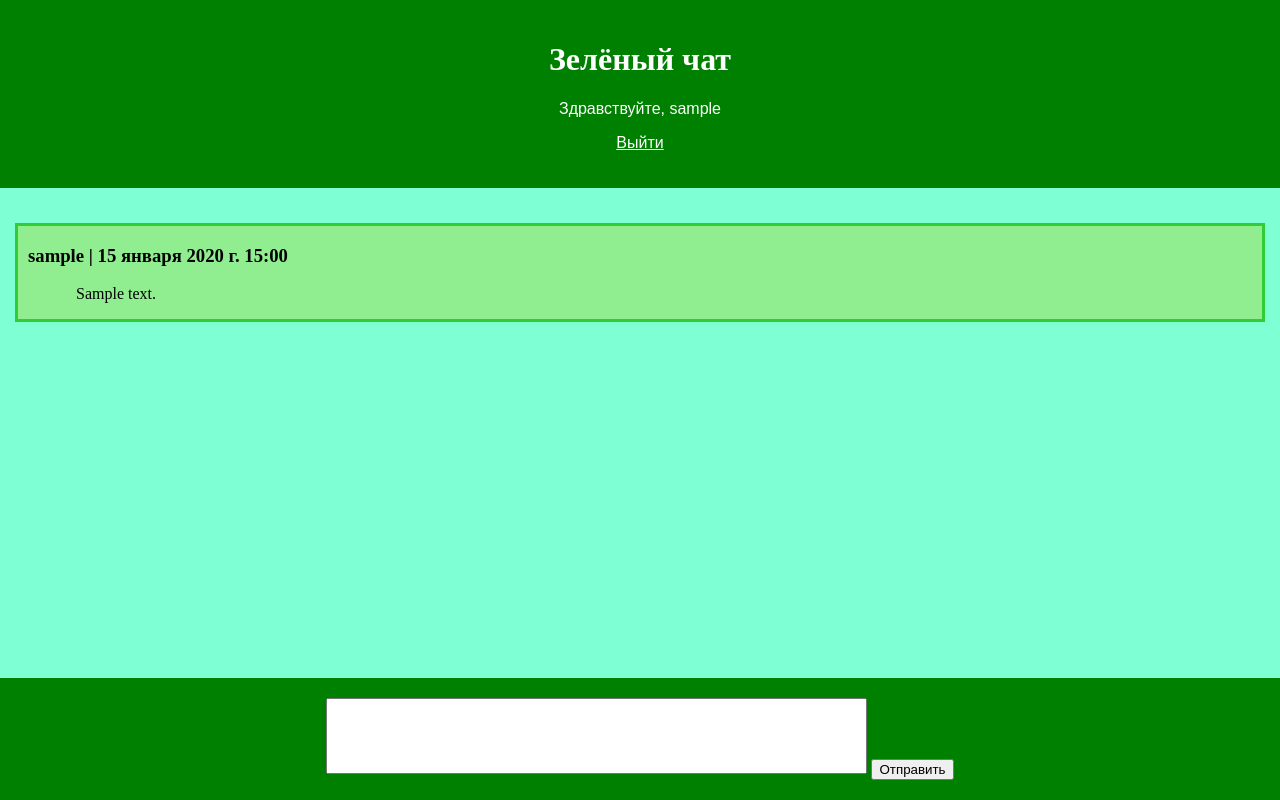
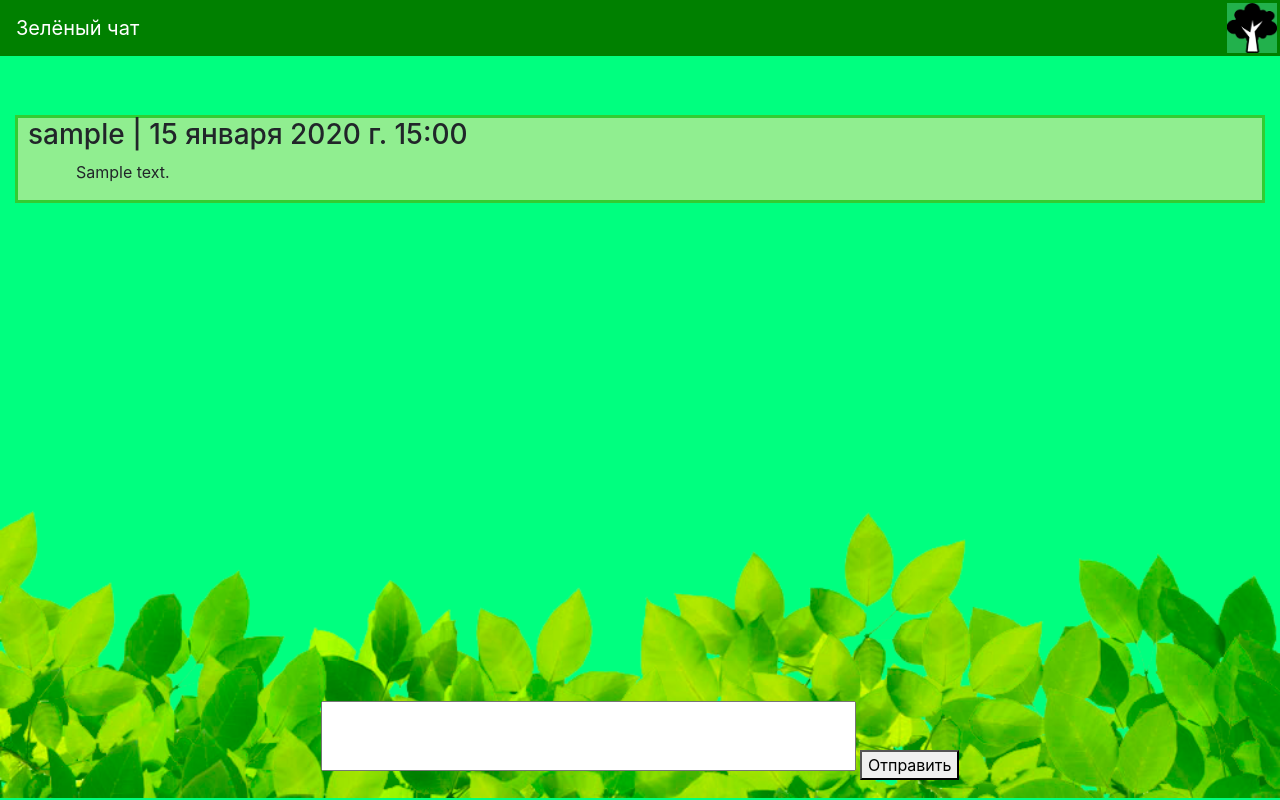
Before and after one commit to KozlovNikolaySupersarovich/GreenChat, a Django app: page /messages/ in a window 1280 px wide. Run offline with Django 4.2, Linux system fonts and the light colour scheme; a user stored in the database is signed in; tables that the repository leaves empty hold one stand-in row (values such as "Sample post"); some libraries are stand-ins or nearby versions.

Commit message:
Interface changed a little Don't need to refresh page to get new messages. They will be loaded and shown every ten seconds

```diff
--- a/project/message/forms.py
+++ b/project/message/forms.py
@@ -4,7 +4,8 @@ from .models import *
 
 class MessageForm(forms.Form):
     text = forms.CharField(label='',
-                           widget=forms.Textarea(attrs={'maxlength': '255',
+                           widget=forms.Textarea(attrs={'maxlength': '500',
+                                                        'id': 'user-input',
                                                         'style': 'width:535px;'
                                                                  'height:70px; resize:none'}))
 
--- a/project/message/models.py
+++ b/project/message/models.py
@@ -5,5 +5,5 @@ from datetime import datetime
 
 class Message(models.Model):
     author = models.ForeignKey('user.CustomUser', on_delete=models.CASCADE)
-    text = models.CharField(max_length=255, null=False)
+    text = models.CharField(max_length=500, null=False)
     sent_time = models.DateTimeField(default=datetime.now)
--- a/project/message/urls.py
+++ b/project/message/urls.py
@@ -4,5 +4,7 @@ from .views import *
 
 urlpatterns = [
     path('', IndexView.as_view(), name='index'),
-    path('messages/', message_list_view, name='message_list')
+    path('message_send/', message_send, name='message_send'),
+    path('message_get/', message_get, name='message_get'),
+    path('messages/', message_list_view, name='message_list'),
 ]
--- a/project/message/views.py
+++ b/project/message/views.py
@@ -2,25 +2,57 @@ from django.shortcuts import render, redirect
 from .models import *
 from .forms import *
 from django.http import QueryDict
-from django.http import HttpResponseRedirect
+from django.http import HttpResponseRedirect, JsonResponse
 from django.views.generic.base import TemplateView
 
 
 def message_list_view(request):
+    print(request)
 
-    if request.method == 'POST':
-        post_dictionary = request.POST.copy()
-        form = MessageForm(post_dictionary)
-        if form.is_valid():
-            print('\nСоздаётся новое сообщение!\n')
-            Message.objects.create(author=request.user, text=request.POST['text'])
-            return redirect('/')
-            #new_message = Message.objects.create(author=request.user, text=request.POST['text'])
+
 
     form = MessageForm()
 
     objects = Message.objects.all().order_by('-sent_time')
+    request.session['last_message'] = objects.all().first().pk
     return render(request, 'message_list.html', context={'objects': objects, 'user': request.user, 'form': form})
+
+
+def message_send(request):
+    field = request.GET.get('text')
+    print(request.GET)
+    print(request.POST)
+    form = MessageForm(request.GET)
+    if form.is_valid():
+        print('\nСоздаётся новое сообщение!\n')
+        Message.objects.create(author=request.user, text=request.GET['text'])
+    answer = 'You typed: ' + field
+
+    data = {
+        'respond': answer
+            }
+    return JsonResponse(data)
+
+
+def message_get(request):
+    last_seen_message = request.session['last_message']
+    last_registered_message = Message.objects.all().last().pk
+    messages_to_get = []
+    for i in range(last_seen_message, last_registered_message):
+        m = Message.objects.get(pk=i+1)
+        temp_message = {
+            'author': m.author.username,
+            'text': m.text,
+            'sent_time': m.sent_time,
+        }
+        messages_to_get.append(temp_message)
+
+    print(messages_to_get)
+    data = {
+        'messages_to_get': messages_to_get
+    }
+    request.session['last_message'] = last_registered_message
+    return JsonResponse(data)
 
 
 class IndexView(TemplateView):
--- a/project/project/settings.py
+++ b/project/project/settings.py
@@ -122,6 +122,9 @@ USE_TZ = True
 # https://docs.djangoproject.com/en/4.1/howto/static-files/
 
 STATIC_URL = 'static/'
+STATICFILES_DIRS = [
+    BASE_DIR / 'static/',
+]
 
 # Default primary key field type
 # https://docs.djangoproject.com/en/4.1/ref/settings/#default-auto-field
--- a/project/templates/base.html
+++ b/project/templates/base.html
@@ -1,8 +1,11 @@
 <!DOCTYPE html>
 <html lang="en">
 <head>
+    {% load static %}
     <meta charset="UTF-8">
     <title>Зелёный чат</title>
+    <link rel="stylesheet" href="https://maxcdn.bootstrapcdn.com/bootstrap/4.0.0/css/bootstrap.min.css"
+      integrity="sha384Gn5384xqQ1aoWXA+058RXPxPg6fy4IWvTNh0E263XmFcJlSAwiGgFAW/dAiS6JXm" crossorigin="anonymous"/>
     <style>
         .white-text, .white-text a {
             color: white;
@@ -12,35 +15,74 @@
         .content-fixed {
             position: fixed;
             left: 0;
-            bottom: 0;
+            bottom: -112px;
             width: 100%;
+        }
+
+        .message {
+            margin:15px;
+            background-color:lightgreen;
+            border:3px solid limegreen;
+            padding-left:10px
+        }
+
+        .message p {
+            padding-left:3rem
         }
     </style>
 </head>
-<body style="background-color:aquamarine; margin:0px">
+<body style="background-color:springgreen; margin:0px">
 
-<header style="text-align:center; background-color:green; padding-bottom:20px; padding-top:20px; width:100%">
-    <h1 style="color:white">Зелёный чат</h1>
+<script src="https://code.jquery.com/jquery-3.2.1.slim.min.js" integrity="sha384-KJ3o2DKtIkvYIK3UENzmM7KCkRr/rE9/Qpg6aAZGJwFDMVNA/GpGFF93hXpG5KkN"
+        crossorigin="anonymous"></script>
 
-<div class="white-text">
-	{% if user.is_authenticated %}
-    <p>Здравствуйте, {{ user.username }}</p>
-	<p><a href="{% url 'logout' %}">Выйти</a></p>
+<script src="https://cdnjs.cloudflare.com/ajax/libs/popper.js/1.12.9/umd/popper.min.js"
+        integrity="sha384-ApNbgh9B+Y1QKtv3Rn7W3mgPxhU9K/ScQsAP7hUibX39j7fakFPskvXusvfa0b4Q" crossorigin="anonymous"></script>
 
-	{% else %}
-	<a href="{% url 'login' %}">Войти</a> |
-	<a href="{% url 'signup' %}">Зарегистрироваться</a>
-
-	{% endif %}
-	</div>
+<script src="https://maxcdn.bootstrapcdn.com/bootstrap/4.0.0/js/bootstrap.min.js"
+        integrity="sha384-JZR6Spejh4U02d8jOt6vLEHfe/JQGiRRSQQxSfFWpi1MquVdAyjUar5+76PVCmYl" crossorigin="anonymous"></script>
 
 
-</header>
 
+<nav style="width:100%; position:relative; background-color:green" class="navbar navbar-expand-md navbar-dark mb-4">
+    <a class="navbar-brand" href="{% url 'index' %}">Зелёный чат</a>
+    <button class="navbar-toggler" type="button" data-toggle="collapse" data-target="#navbarCollapse" aria-controls="navbarCollapse"
+            aria-expanded="false" aria-label="Toggle navigation">
+        <span class="navbar-toggler-icon"></span>
+    </button>
+
+
+    <div class="collapse navbar-collapse">
+        <ul class="navbar-nav ml-auto">
+            <li class="nav-item">
+                <a class="nav-link dropdown-toggle" href="#" id="userMenu" data-toggle="dropdown" aria-haspopup="true" aria-expanded="false">
+                    <img src="{% static 'tree-logo.png' %}" style="width:50px; height:50px; z-index:11; position:absolute; right:0px; top:0px; margin:3px">
+                </a>
+                <div class="dropdown-menu dropdown-menu-right" aria-labelledby="userMenu">
+
+                    {% if user.is_authenticated %}
+                    <p class="dropdown-item">{{ user.username }}</p>
+                    <div class="dropdown-divider"></div>
+                    <a class="dropdown-item" href="{% url 'message_list' %}">Сообщения</a>
+                    <div class="dropdown-divider"></div>
+                    <a class="dropdown-item" href="{% url 'logout' %}">Выйти</a>
+
+                    {% else %}
+                    <a class="dropdown-item" href="{% url 'login' %}">Войти</a>
+                    <div class="dropdown-divider"></div>
+                    <a class="dropdown-item" href="{% url 'signup' %}">Зарегистрироваться</a>
+
+                    {% endif %}
+                </div>
+            </li>
+        </ul>
+    </div>
+</nav>
+
+<div style="position:relative; margin-bottom:150px">
     {% block content %}
     {% endblock %}
-
-
+</div>
 
 
 </body>
--- a/project/templates/message_list.html
+++ b/project/templates/message_list.html
@@ -2,33 +2,93 @@
 <html lang="en">
 <head>
     {% extends 'base.html' %}
+    {% load static %}
     <meta charset="UTF-8">
     <title>Title</title>
 </head>
 <body>
 {% block content %}
 
-<div  style="overflow-y: scroll; padding-top:20px; max-height:24.5rem">
+
+
+<div style="padding-top:20px; margin-bottom:150px; height:100%" id="messages-container">
     {% for message in objects %}
 
-    <div style="margin:15px; background-color:lightgreen; border:3px solid limegreen; padding-left:10px">
+    <div class="message">
         <h3>{{ message.author }} | {{ message.sent_time }}</h3>
         {% autoescape off %}
-        <p style="padding-left:3rem">{{ message.text|linebreaksbr }}</p>
+        <p>{{ message.text|linebreaksbr }}</p>
         {% endautoescape %}
     </div>
 
     {% endfor %}
 </div>
 
-<div class="content-fixed" style="text-align:center; background-color:green; padding-bottom:20px; padding-top:20px">
+<div class="content-fixed" style="z-index:10;">
+    <img src="{% static 'leaves-1.png' %}" style="z-index:5; width:100%; left:0; bottom:0">
+    <div style="text-align:center; position: relative; top:-112px; z-index:10">
         {% if user.is_authenticated %}
-    <div>
+        <div style="z-index:10; width:100%; text-align:center; padding-bottom:20px; padding-top:15px;">
             <form action="{% url 'message_list' %}" method="POST">
                 {% csrf_token %}
                 {{ form.as_table }}
-            <button type="submit">Отправить</button>
+                <button type="button" id="sender">Отправить</button>
             </form>
+
+            <script src="https://ajax.googleapis.com/ajax/libs/jquery/3.5.1/jquery.min.js"></script>
+            <script>
+                $("#sender").click(function () {
+                    var input = $('#user-input').val();
+
+                    $.ajax({
+                        url: '{% url 'message_send' %}',
+                        data: {
+                          'text': input
+                        },
+                        dataType: 'json',
+                    });
+                    $('#user-input').val('');
+                });
+            </script>
+            <script>
+                $(document).ready( function () {
+                    function timer() {
+                        setTimeout(function(){
+                            $.ajax({
+                                url: '{% url 'message_get' %}',
+                                success: function(data) {
+                                    if(data['messages_to_get'].length > 0) {
+                                        for (i = 0; i < data['messages_to_get'].length; i++){
+                                            showMessage(data['messages_to_get'][i]);
+                                        }
+                                    }
+                                }
+                            });
+                            timer();
+                        }, 10000);
+                    }
+
+                    function showMessage(message) {
+                        let div = document.createElement('div');
+                        div.className = 'message'
+
+                        let messageHeader = document.createElement('h3');
+                        messageHeader.textContent = message['author'] + ' | ' + message['sent_time'];
+                        div.append(messageHeader);
+
+                        let messageBody = document.createElement('p');
+                        messageBody.textContent = message['text'];
+                        div.append(messageBody);
+
+                        let messagesContainer = document.querySelector('#messages-container');
+                        messagesContainer.prepend(div);
+                    }
+
+                    timer();
+                });
+
+
+            </script>
         </div>
         {% else %}
         <div>
@@ -36,6 +96,7 @@
         </div>
         {% endif %}
     </div>
+</div>
 
 {% endblock %}
 </body>
```
Also changed, not shown: project/message/migrations/0002_alter_message_text.py (added), project/static/jungle-1.jpg (added), project/static/jungle-2.jpg (added), project/static/jungle.jpg (added), project/static/leaves-1.png (added), project/static/leaves.png (added), project/static/pngwing.com.png (added), project/static/tree-logo.png (added). Lines whose indentation alone changed are shown as unchanged.
